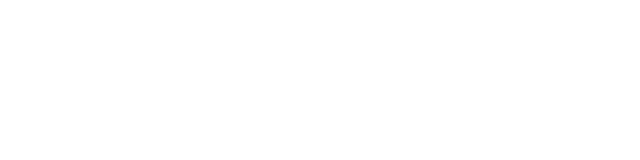
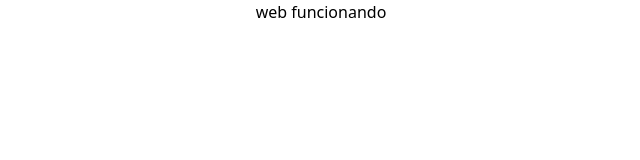
Before and after one commit to NotFoundSN/tarjetas, a React (Vite) app: page / in a window 1280 px wide. Shown: the top 160 px of the page, without its empty margins (319-959 px from the left). Built offline with nearby package versions, Linux system fonts and the light colour scheme.

Commit message:
segundo commit

```diff
--- a/src/routes/app.jsx
+++ b/src/routes/app.jsx
@@ -7,6 +7,7 @@
 		<BrowserRouter>
 			<Routes>
 				<Route path="/" element={<Layout />}>
+					<Route index element={<><div>web funcionando</div></>} />
 					<Route path="/invitation/:name" element={<Card />} />
 				</Route>
 			</Routes>
```
